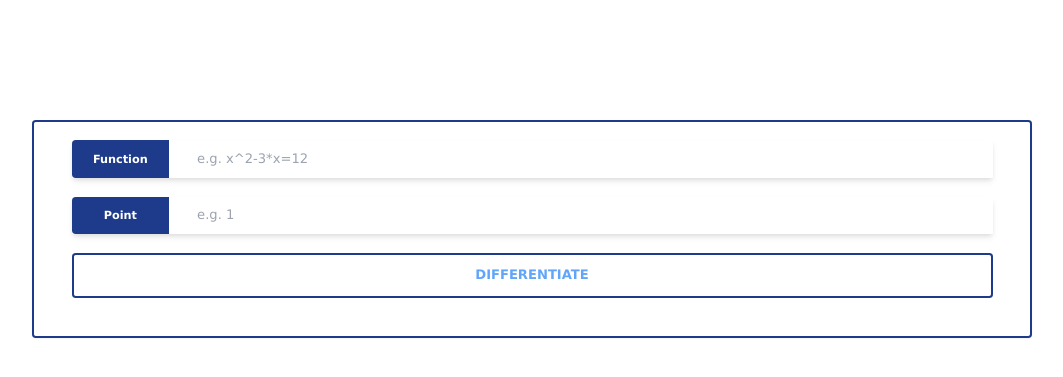
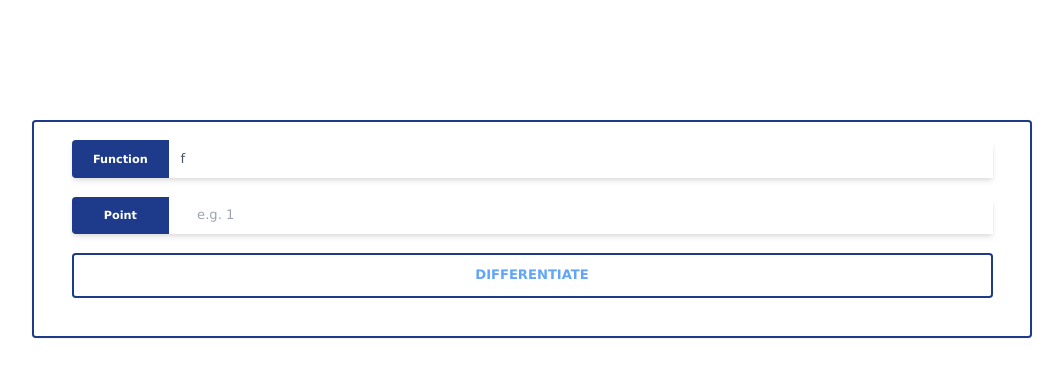
Before and after one commit to CW3A1/flask, a Flask app: page /maths/differentiation in a window 1280 px wide. Shown: the part 63-440 px from the top of the page, without its empty margins (108-1171 px from the left). Run offline with Flask 2, Linux system fonts and the light colour scheme.

Commit message:
jebvjene

```diff
--- a/app.py
+++ b/app.py
@@ -90,7 +90,7 @@ def differentiation():
             n = r.json()
             result = n['result']
             return render_template('results/resultloading.html', result=result)
-    return render_template('maths/differentiation.html', f = function, a= punt, result=result)
+    return render_template('maths/differentiation.html')
 
 @app.route('/math/optimization',methods=['POST','GET'])
 def optimization():
--- a/templates/maths/differentiation.html
+++ b/templates/maths/differentiation.html
@@ -5,7 +5,7 @@
         <form method='POST' action="#">
             <span class="flex shadow-md mb-5 text-xs">
                 <span class="bg-blue-900 w-28 font-bold text-center text-white p-3 px-5 rounded-l">Function</span>
-                    <input class="field text-sm text-gray-600 p-2 px-3 rounded-r w-full" id="f" type="number" required placeholder="    e.g. x^2-3*x=12 " name="f" value="f">
+                    <input class="field text-sm text-gray-600 p-2 px-3 rounded-r w-full" id="f" type="text" required placeholder="    e.g. x^2-3*x=12 " name="f" value="f">
             </span>
             <span class="flex shadow-md mb-5 text-xs">
                 <span class="bg-blue-900 w-28 font-bold text-center text-white p-3 px-5 rounded-l">Point</span>
@@ -16,6 +16,6 @@
             </span>
         </form>
     </div>
-</d
+</div>
 
 {% endblock %}
```
